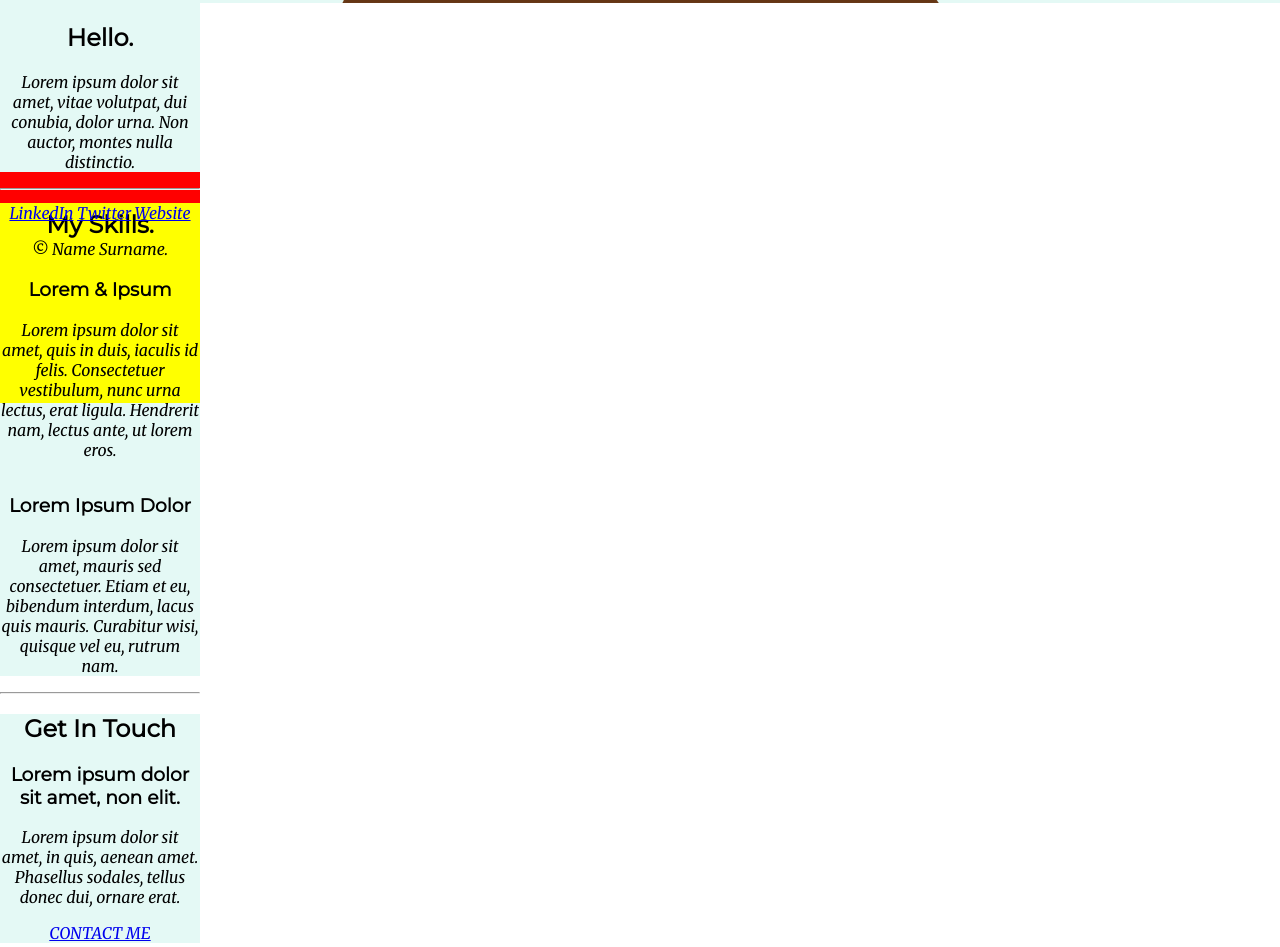
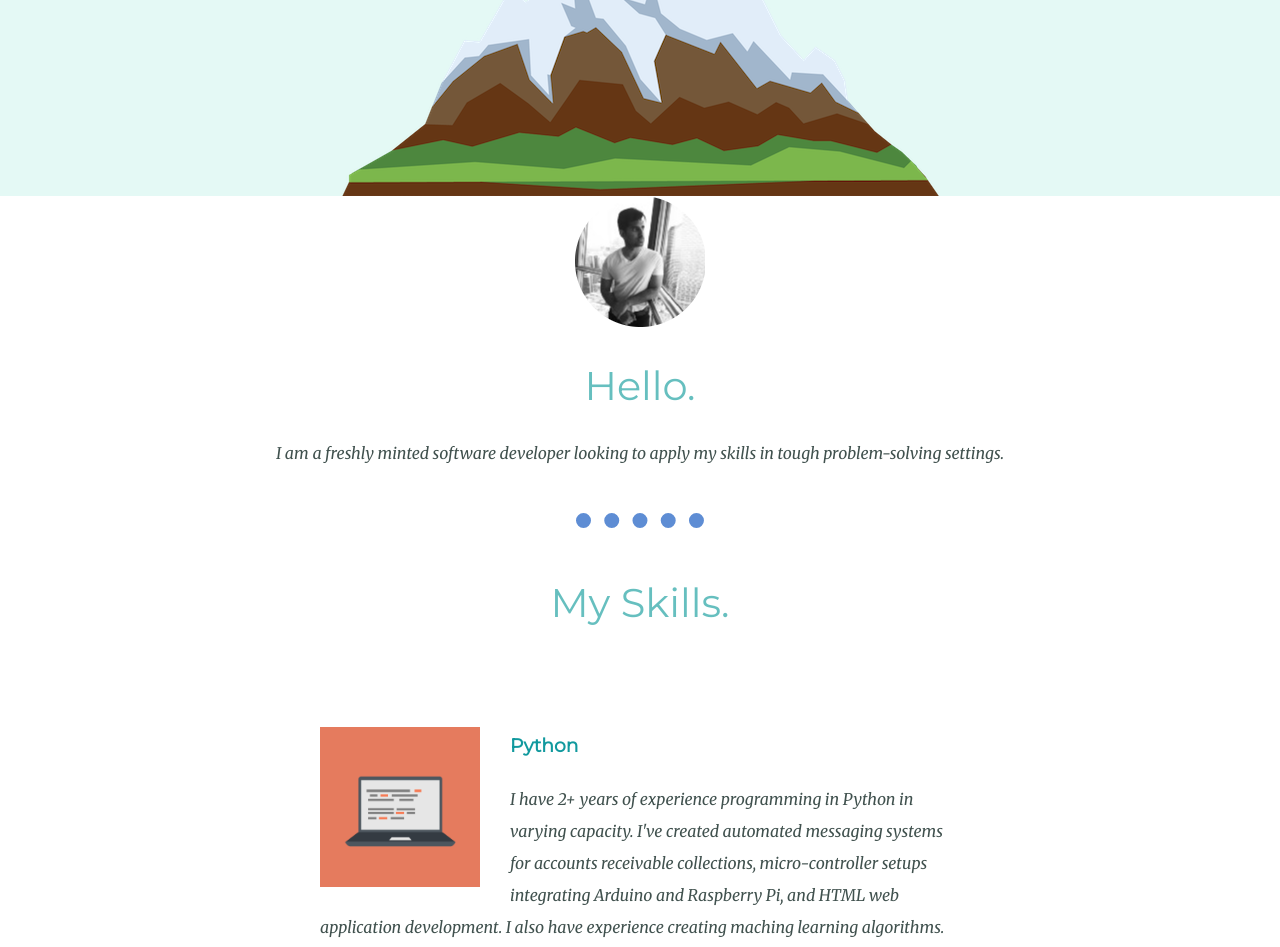
Before and after one commit to aj112358/web-development-learning, a plain HTML site: page css_my_site/index.html in a window 1280 px wide. Shown: the part 558-1505 px from the top of the page. Drawn offline with Linux system fonts and the light colour scheme.

Commit message:
learned about float positioning and text wrapping

```diff
--- a/css_my_site/css/styles.css
+++ b/css_my_site/css/styles.css
@@ -5,47 +5,60 @@ body {
     margin: 0px;
     text-align: center;
     font-family: 'Merriweather', serif;
+    color: #40514e;
 }
 
 h1 {
-    margin-top: 0;
+    margin-top: 50px;
     font-family: 'Sacramento', cursive;
+    font-size: 90px;
+    margin-bottom: 0px;
+    color: #66BFBF;
 }
 
 h2 {
     font-family: 'Montserrat', sans-serif;
+    font-size: 2.5rem;
+    color: #66BFBF;
+    font-weight: normal;
 }
 
 h3 {
     font-family: 'Montserrat', sans-serif;
+    color: #11999E;
 }
 
 p {
     position: relative;
 }
 
-div {
-    background-color: #E4F9f5;
+a {
+    color: #11999E;
 }
 
+hr {
+    margin: 50px auto;
+    width: 10%;
+    border-style: dotted none none;
+    border-color: rgb(94, 141, 212);
+    border-width: 15px;
+}
+
+
 /* CLASS SELECTORS */
-
-.middle-container, .bottom-container {
-    height: 200px;
-    width: 200px;
-}
 
 .top-container {
     position: relative;
     padding-top: 100px;
-}
-
-.middle-container {
-    background-color: red;
+    background-color: #E4F9f5
 }
 
 .bottom-container {
-    background-color: yellow;
+    padding-top: 100px;
+    background-color: #66bfbf;
+    margin-top: 50px;
+    /* position: absolute; */
+    width: 100%;
 }
 
 .bottom-cloud {
@@ -59,3 +72,80 @@ div {
     top: 50px;
     right: 300px;
 }
+
+.skill-row {
+    width: 50%;
+    margin: 100px auto;
+    text-align: left;
+    line-height: 2;
+
+}
+
+.python {
+    width: 25%;
+    float: left;
+    margin-right: 30px;
+}
+
+.teaching {
+    width: 25%;
+    float: right;
+    margin-left: 30px;
+}
+
+.contact-me {
+    margin: 20px auto;
+    line-height: 2;
+    width: 75%
+}
+
+.profile p {
+    color: #40514E;
+}
+
+.contact-me p {
+
+    margin: 40px auto;
+}
+
+
+.footer-link {
+    margin-top: 1px;
+}
+
+.bottom-container p {
+    color: #EAF6F6;
+}
+
+.copywrite {
+    /* margin: 20px auto; */
+    margin-bottom: 20px;
+}
+
+
+.btn {
+    background: #11cdd4;
+    background-image: -webkit-linear-gradient(top, #11cdd4, #11999e);
+    background-image: -moz-linear-gradient(top, #11cdd4, #11999e);
+    background-image: -ms-linear-gradient(top, #11cdd4, #11999e);
+    background-image: -o-linear-gradient(top, #11cdd4, #11999e);
+    background-image: linear-gradient(to bottom, #11cdd4, #11999e);
+    -webkit-border-radius: 8;
+    -moz-border-radius: 8;
+    border-radius: 8px;
+    font-family: Arial;
+    color: #ffffff;
+    font-size: 20px;
+    padding: 10px 20px;
+    text-decoration: none;
+  }
+
+  .btn:hover {
+    background: #30e3cb;
+    background-image: -webkit-linear-gradient(top, #30e3cb, #2bc4ad);
+    background-image: -moz-linear-gradient(top, #30e3cb, #2bc4ad);
+    background-image: -ms-linear-gradient(top, #30e3cb, #2bc4ad);
+    background-image: -o-linear-gradient(top, #30e3cb, #2bc4ad);
+    background-image: linear-gradient(to bottom, #30e3cb, #2bc4ad);
+    text-decoration: none;
+  }
--- a/css_my_site/index.html
+++ b/css_my_site/index.html
@@ -18,37 +18,42 @@
     <div class="top-container">
         <img class="top-cloud" src="./images/cloud.png" alt="cloud-img">
         <h1>Hi, I'm AJ!</h1>
-        <p>Software Developer</p>
+        <h2>Software Developer</h2>
         <img class="bottom-cloud" src="./images/cloud.png" alt="cloud-img">
         <img src="./images/mountain.png" alt="mountain-img">
     </div>
 
     <div class="middle-container">
         <div class="profile">
-          <img src="" alt="">
+          <img src="./images/aj_profile_pic-modified.png" alt="profile-pic-circular">
           <h2>Hello.</h2>
-          <p>Lorem ipsum dolor sit amet, vitae volutpat, dui conubia, dolor urna. Non auctor, montes nulla distinctio.</p>
+          <p>I am a freshly minted software developer looking to apply my skills in tough problem-solving settings.</p>
         </div>
         <hr>
+
         <div class="skills">
           <h2>My Skills.</h2>
+
           <div class="skill-row">
-            <img class="" src="" alt="">
-            <h3>Lorem & Ipsum</h3>
-            <p>Lorem ipsum dolor sit amet, quis in duis, iaculis id felis. Consectetuer vestibulum, nunc urna lectus, erat ligula. Hendrerit nam, lectus ante, ut lorem eros.</p>
+            <img class="python" src="./images/computer.png" alt="">
+            <h3>Python</h3>
+            <p class="skill-description-python">I have 2+ years of experience programming in Python in varying capacity. I've created automated messaging systems for accounts receivable collections, micro-controller setups integrating Arduino and Raspberry Pi, and HTML web application development. I also have experience creating maching learning algorithms.</p>
           </div>
+
           <div class="skill-row">
-            <img class="" src="" alt="">
-            <h3>Lorem Ipsum Dolor</h3>
-            <p>Lorem ipsum dolor sit amet, mauris sed consectetuer. Etiam et eu, bibendum interdum, lacus quis mauris. Curabitur wisi, quisque vel eu, rutrum nam.</p>
+            <img class="teaching" src="./images/chillies.png" alt="">
+            <h3>Mathematics Instruction</h3>
+            <p class="skill-description-teaching">I am the best math teacher in my province. I have 10+ years of experience teaching mathematics to post-secondary students. The courses in my teaching repertoire include: Calculus 1/2/3, Linear Algebra 1/2, Differential Equations, Partial Differential Equations, Proof Writing, and Complex Analysis.</p>
           </div>
+
         </div>
         <hr>
+
         <div class="contact-me">
           <h2>Get In Touch</h2>
-          <h3>Lorem ipsum dolor sit amet, non elit.</h3>
-          <p>Lorem ipsum dolor sit amet, in quis, aenean amet. Phasellus sodales, tellus donec dui, ornare erat.</p>
-          <a class="btn" href="mailto:name@email.com">CONTACT ME</a>
+          <h3>Let's discuss possible solutions to your problem!</h3>
+          <p>Feel free to contact me anytime. Please provide a brief description of your project, what you have done so far, and what problems you need help with. Thanks!</p>
+          <a class="btn" href="mailto:name@email.com">Contact Me</a>
         </div>
       </div>
 
@@ -57,8 +62,15 @@
         <a class="footer-link" href="https://www.linkedin.com/">LinkedIn</a>
         <a class="footer-link" href="https://twitter.com/">Twitter</a>
         <a class="footer-link" href="https://www.appbrewery.co/">Website</a>
-        <p>© Name Surname.</p>
+        <p>© AJ Singh.</p>
       </div>
 
 </body>
+
+<footer>
+    <div>Icons made by <a href="https://www.flaticon.com/authors/smashingstocks" title="smashingstocks">smashingstocks</a> from <a href="https://www.flaticon.com/" title="Flaticon">www.flaticon.com</a></div>
+
+</footer>
+
+
 </html>
```
Also changed, not shown: css_my_site/images/aj_profile_pic-modified.png (added), css_my_site/images/aj_profile_pic.jpeg (added).
